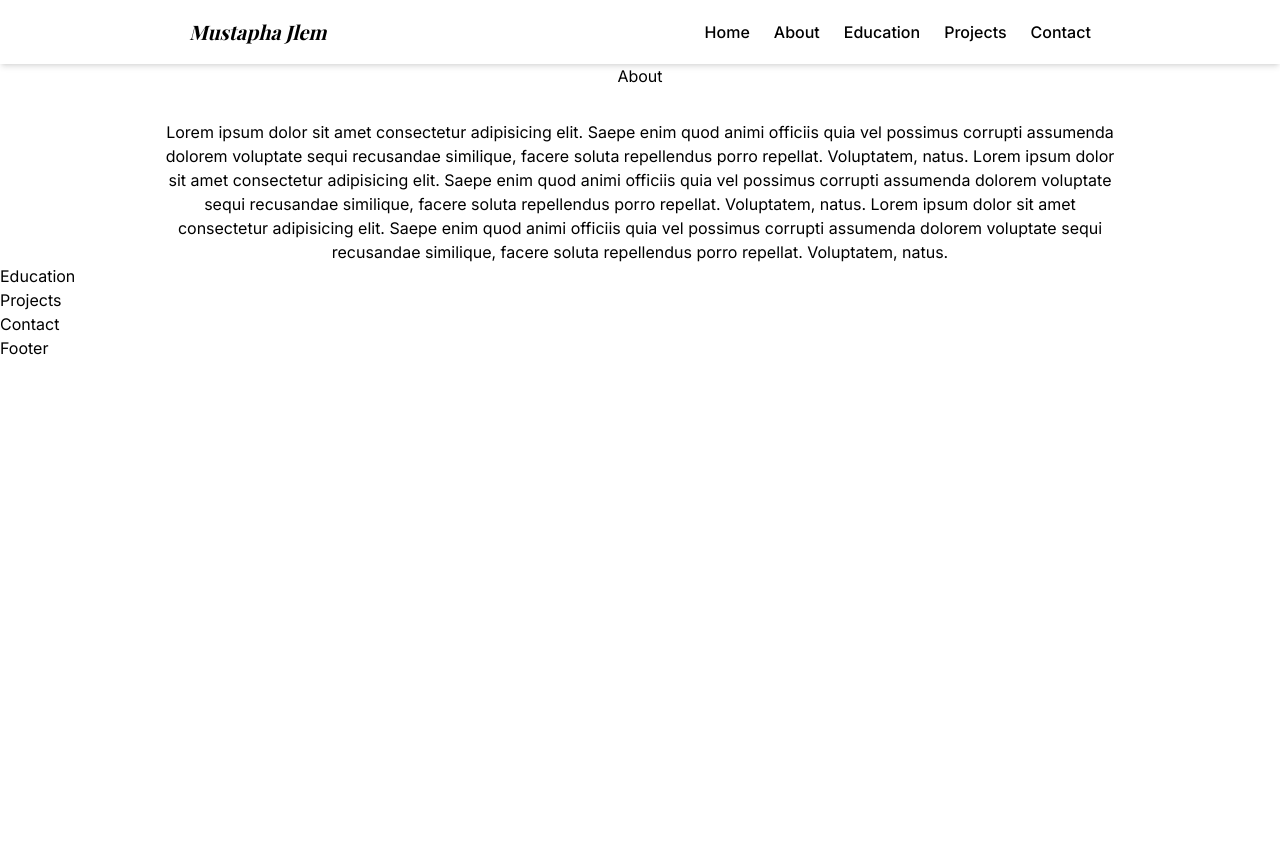
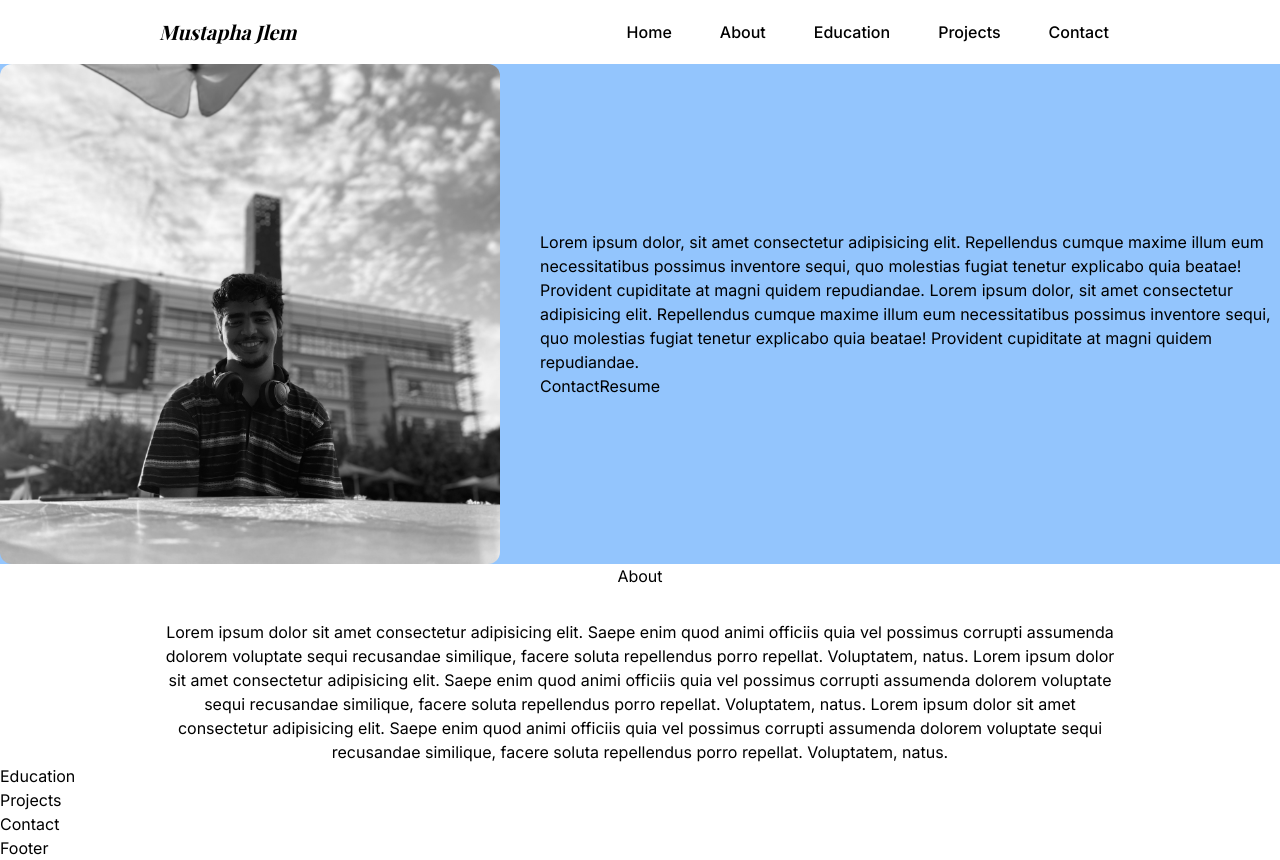
Before and after one commit to MT-jlem/portfolio, a Next.js app: page / in a window 1280 px wide. Before the commit the page ends 800 px from the top, so only its background shows below. Built offline with nearby package versions, Linux system fonts and the light colour scheme; a web font is replaced by a local one.

Commit message:
add hero section

```diff
--- a/src/app/page.tsx
+++ b/src/app/page.tsx
@@ -11,7 +11,10 @@ export default function Home() {
   return (
     <main id="main">
       <Nav />
+      <div className="bg-blue-300 w-full">
+
       <HeroSection />
+      </div>
       <About />
       <Education />
       <Projects />
--- a/src/components/HeroSection.tsx
+++ b/src/components/HeroSection.tsx
@@ -1,5 +1,33 @@
 import Image from "next/image";
 
 export default function HeroSection() {
-  return <section>{/* <Image src={} /> */}</section>;
+  return (
+    <section className="flex items-center justify-around gap-10 w-full">
+        <div>
+          <div className="relative block h-[500px] w-[500px]">
+            <Image
+              src={"/profile.jpg"}
+              alt="image"
+              fill={true}
+              style={{ objectFit: "cover" }}
+              className="rounded-xl"
+            />
+          </div>
+        </div>
+        <div className="">
+          <p>
+            Lorem ipsum dolor, sit amet consectetur adipisicing elit.
+            Repellendus cumque maxime illum eum necessitatibus possimus
+            inventore sequi, quo molestias fugiat tenetur explicabo quia beatae!
+            Provident cupiditate at magni quidem repudiandae. Lorem ipsum dolor,
+            sit amet consectetur adipisicing elit. Repellendus cumque maxime
+            illum eum necessitatibus possimus inventore sequi, quo molestias
+            fugiat tenetur explicabo quia beatae! Provident cupiditate at magni
+            quidem repudiandae.
+          </p>
+          <button>Contact</button>
+          <button>Resume</button>
+        </div>
+    </section>
+  );
 }
--- a/src/components/Nav.tsx
+++ b/src/components/Nav.tsx
@@ -39,27 +39,27 @@ export default function Nav() {
         }  responsive-div flex-col items-center bg-white w-screen absolute top-16 left-0 md:justify-center md:w-fit md:static md:flex md:flex-row md:h-auto`}
       >
         <ul className="flex flex-col gap-6 items-center w-full md:flex-row md:justify-center md:items-center pt-4 md:pt-0 md:w-auto font-medium">
-          <li>
+          <li className="p-3 hover:bg-slate-100 hover:rounded">
             <Link href="#main" onClick={() => setMenu(false)}>
               Home
             </Link>
           </li>
-          <li>
+          <li className="p-3 hover:bg-slate-100 hover:rounded">
             <Link href="#about" onClick={() => setMenu(false)}>
               About
             </Link>
           </li>
-          <li>
+          <li className="p-3 hover:bg-slate-100 hover:rounded">
             <Link href="#education" onClick={() => setMenu(false)}>
               Education
             </Link>
           </li>
-          <li>
+          <li className="p-3 hover:bg-slate-100 hover:rounded">
             <Link href="#project" onClick={() => setMenu(false)}>
               Projects
             </Link>
           </li>
-          <li>
+          <li className="p-3 hover:bg-slate-100 hover:rounded ">
             <Link href="#Contact" onClick={() => setMenu(false)}>
               Contact
             </Link>
```
Also changed, not shown: public/profile.jpg (added).
